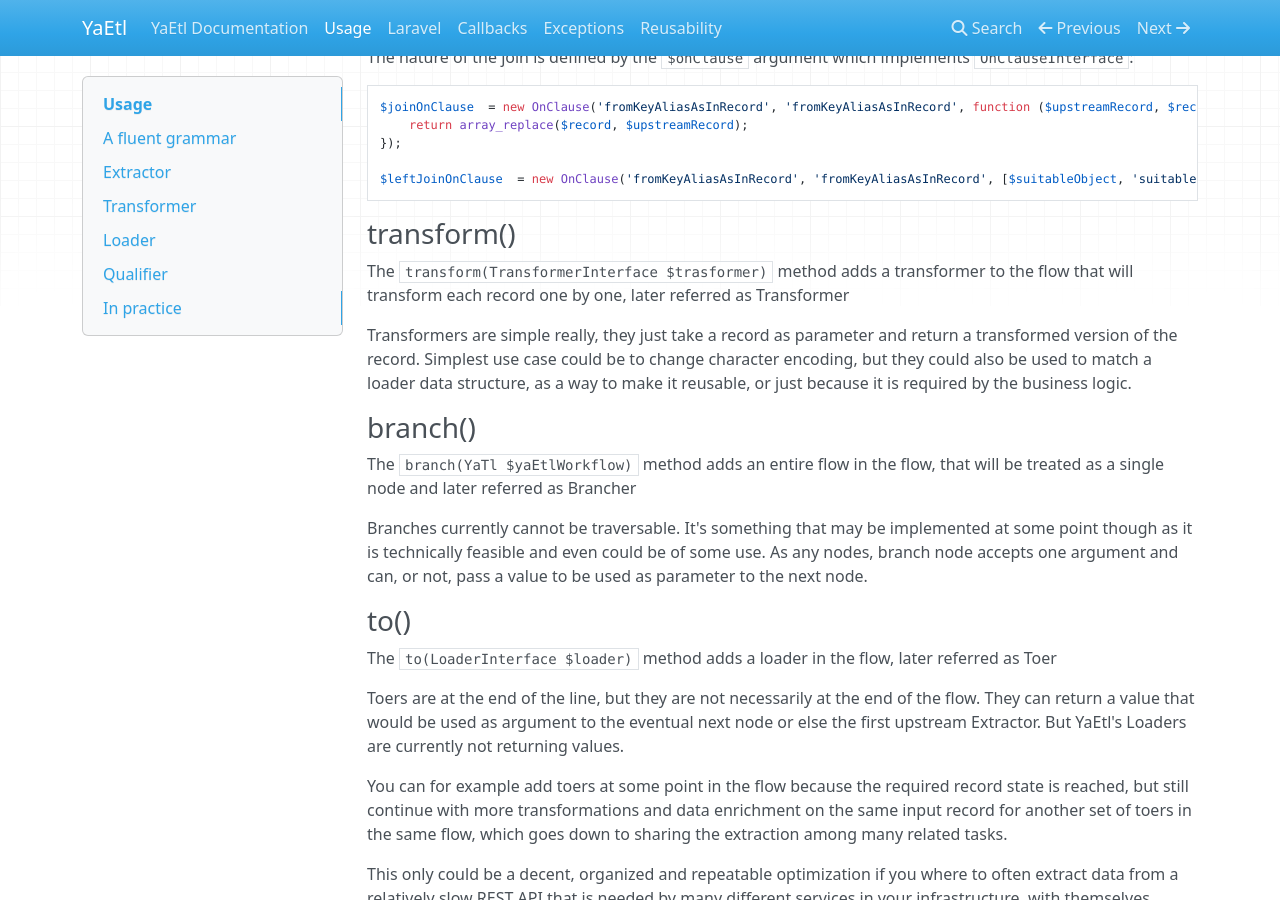
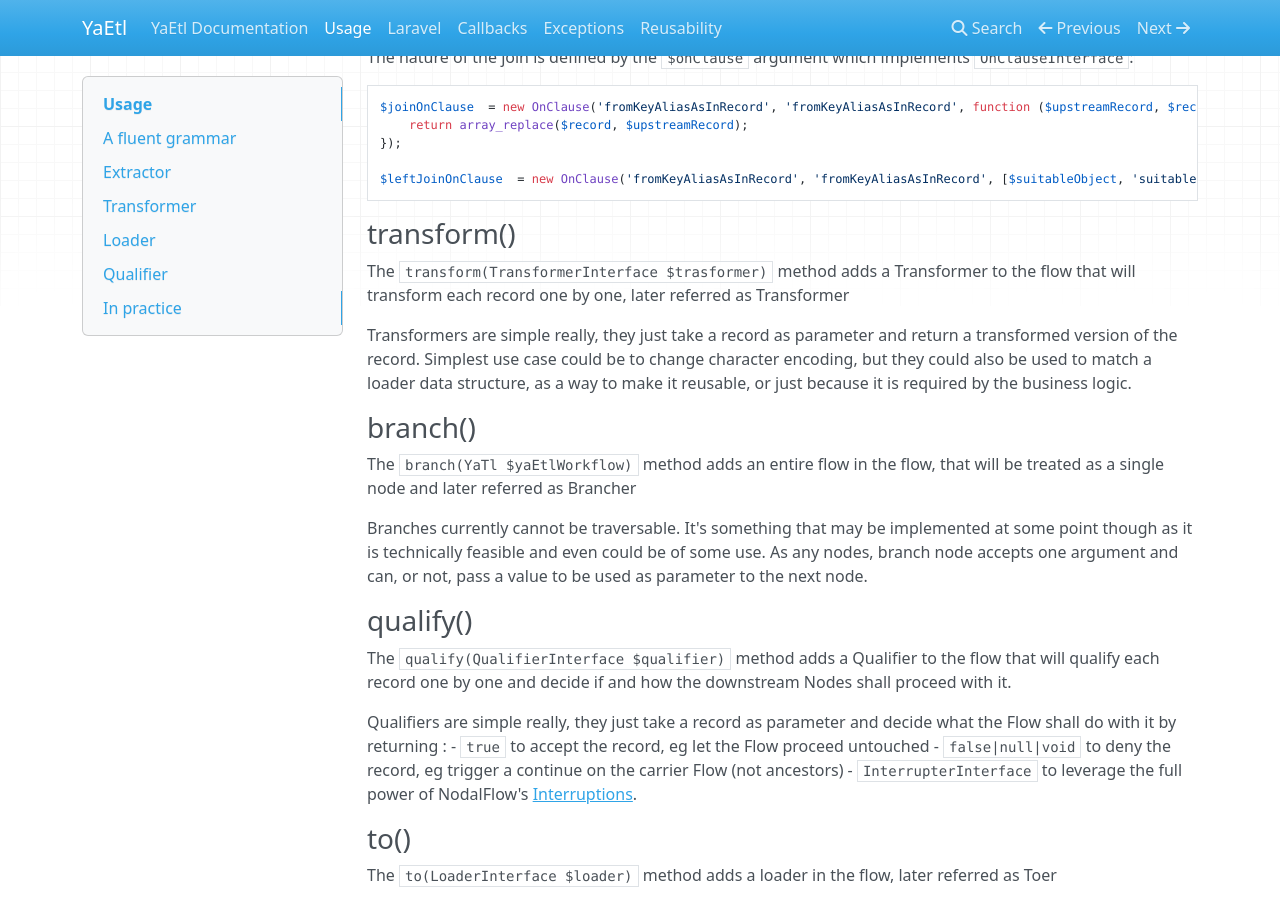
Before and after one commit to fab2s/YaEtl, an MkDocs documentation site: the page built from docs/usage.md, in a window 1280 px wide and 900 px high, scrolled down 971 px. Built offline with MkDocs 1.6.1, drawn with Linux system fonts in a browser that asks for light colours; nearby versions of some CDN libraries; old or Windows-style settings are respelled for this version of MkDocs.

Commit message:
document qualify()

```diff
--- a/docs/usage.md
+++ b/docs/usage.md
@@ -34,7 +34,7 @@ $leftJoinOnClause  = new OnClause('fromKeyAliasAsInRecord', 'fromKeyAliasAsInRec
 
 ### transform()
 
-The `transform(TransformerInterface $trasformer)` method adds a transformer to the flow that will transform each record one by one, later referred as Transformer
+The `transform(TransformerInterface $trasformer)` method adds a Transformer to the flow that will transform each record one by one, later referred as Transformer
 
 Transformers are simple really, they just take a record as parameter and return a transformed version of the record. Simplest use case could be to change character encoding, but they could also be used to match a loader data structure, as a way to make it reusable, or just because it is required by the business logic.
 
@@ -43,6 +43,15 @@ Transformers are simple really, they just take a record as parameter and return
 The `branch(YaTl $yaEtlWorkflow)` method adds an entire flow in the flow, that will be treated as a single node and later referred as Brancher
 
 Branches currently cannot be traversable. It's something that may be implemented at some point though as it is technically feasible and even could be of some use. As any nodes, branch node accepts one argument and can, or not, pass a value to be used as parameter to the next node.
+
+### qualify()
+
+The `qualify(QualifierInterface $qualifier)` method adds a Qualifier to the flow that will qualify each record one by one and decide if and how the downstream Nodes shall proceed with it.
+
+Qualifiers are simple really, they just take a record as parameter and decide what the Flow shall do with it by returning :
+- `true` to accept the record, eg let the Flow proceed untouched
+- `false|null|void` to deny the record, eg trigger a continue on the carrier Flow (not ancestors)
+- `InterrupterInterface` to leverage the full power of NodalFlow's [Interruptions](https://github.com/fab2s/NodalFlow/blob/master/docs/interruptions.md).
 
 ### to()
 
```
